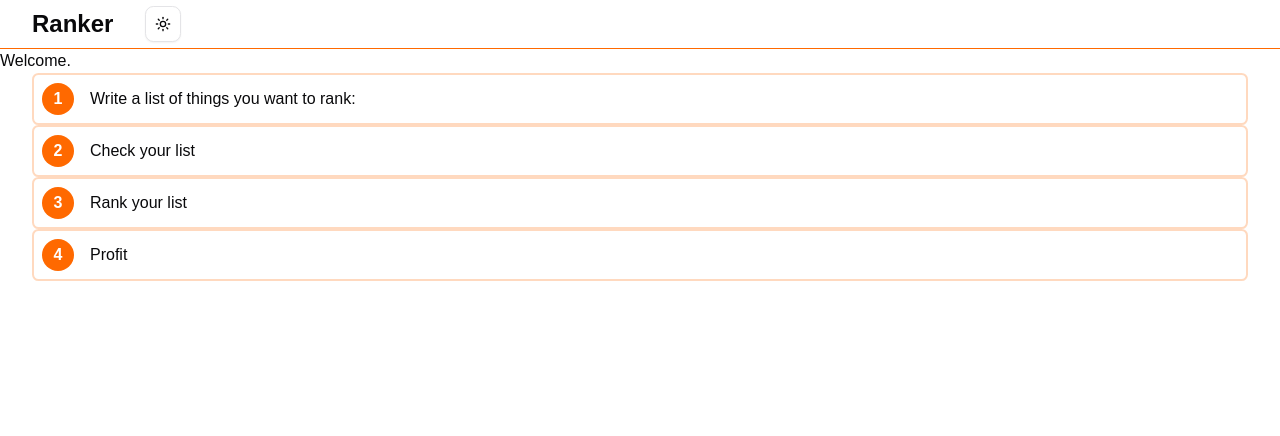
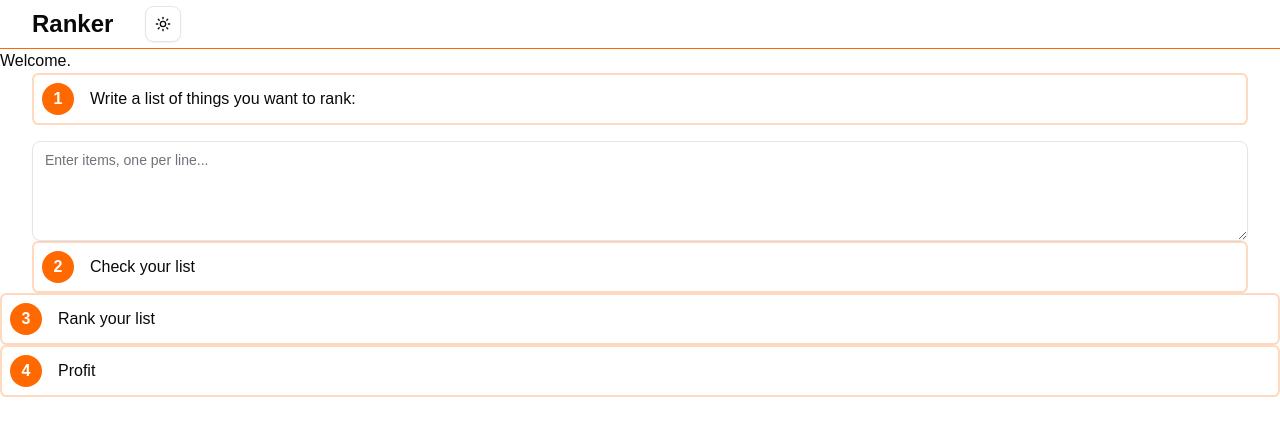
Before and after one commit to Araozu/ranker, a SvelteKit app: page / in a window 1280 px wide. Shown: the top 436 px of the page. Built offline with nearby package versions, Linux system fonts and the light colour scheme; a web font is replaced by a local one.

Commit message:
feat: small changes

```diff
--- a/src/components/steps.svelte
+++ b/src/components/steps.svelte
@@ -2,15 +2,11 @@
 	let { n, text }: { n: string; text: string } = $props();
 </script>
 
-<div class="px-8">
-	<div
-		class="border-2 border-primary/25 rounded-sm flex items-center p-2 gap-4"
+<div class="border-2 border-primary/25 rounded-sm flex items-center p-2 gap-4">
+	<span
+		class="inline-flex h-8 w-8 rounded-full bg-primary text-background font-display font-bold items-center justify-center"
 	>
-		<span
-			class="inline-flex h-8 w-8 rounded-full bg-primary text-background font-display font-bold items-center justify-center"
-		>
-			{n}
-		</span>
-		<div>{text}</div>
-	</div>
+		{n}
+	</span>
+	<div>{text}</div>
 </div>
--- a/src/routes/(main)/+page.svelte
+++ b/src/routes/(main)/+page.svelte
@@ -1,10 +1,36 @@
 <script lang="ts">
 	import Steps from "../../components/steps.svelte";
+	import { Textarea } from "$lib/components/ui/textarea";
+
+	let input = $state("");
+
+	let items = $derived(
+		input.split("\n").filter((line) => line.trim() !== ""),
+	);
 </script>
 
 Welcome.
 
-<Steps n="1" text="Write a list of things you want to rank:" />
-<Steps n="2" text="Check your list" />
+<div class="px-8 space-y-4">
+	<Steps n="1" text="Write a list of things you want to rank:" />
+	<Textarea
+		bind:value={input}
+		placeholder="Enter items, one per line..."
+		class="w-full min-h-[100px]"
+		rows={10}
+	/>
+</div>
+
+<div class="px-8 space-y-4">
+	<Steps n="2" text="Check your list" />
+	{#if items.length > 0}
+		<ul class="list-disc list-inside space-y-1">
+			{#each items as item}
+				<li>{item}</li>
+			{/each}
+		</ul>
+	{/if}
+</div>
+
 <Steps n="3" text="Rank your list" />
 <Steps n="4" text="Profit" />
```
Also changed, not shown: 1 other file (tests, documents, lock files or other folders).
